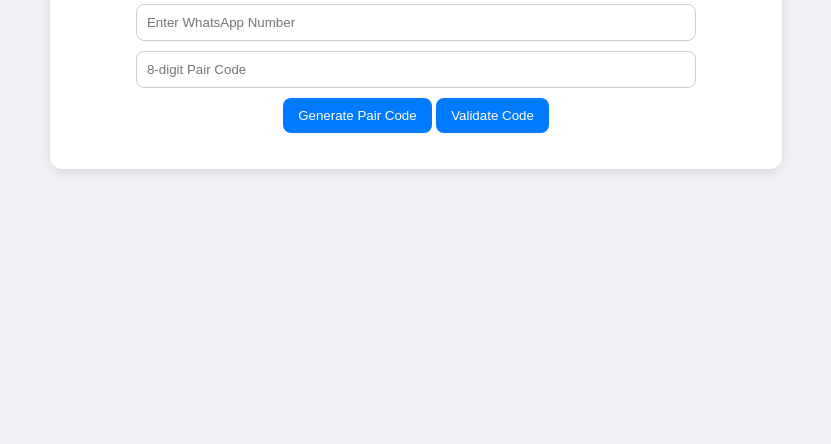
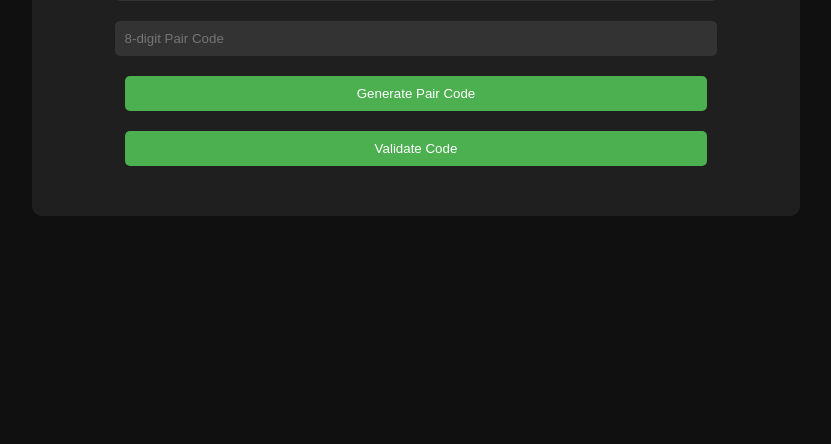
Before and after one commit to lexus-SGR/Botho-vip, a website: page public/index.html in a window 1280 px wide. Shown: the part 372-816 px from the top of the page, without its empty margins (224-1055 px from the left). Drawn offline with Linux system fonts and the light colour scheme.

Commit message:
Update style.css

```diff
--- a/public/style.css
+++ b/public/style.css
@@ -1,36 +1,45 @@
 body {
-  font-family: Arial, sans-serif;
-  background: #f0f2f5;
+  background: #101010;
+  color: white;
+  font-family: sans-serif;
   display: flex;
   justify-content: center;
   align-items: center;
   height: 100vh;
 }
+
 .container {
-  background: #fff;
-  padding: 20px 30px;
-  border-radius: 12px;
-  box-shadow: 0 4px 12px rgba(0, 0, 0, 0.1);
+  background: #1f1f1f;
+  padding: 20px;
+  border-radius: 10px;
   text-align: center;
 }
+
+input, button {
+  padding: 10px;
+  margin: 10px;
+  width: 80%;
+  border: none;
+  border-radius: 5px;
+}
+
 input {
-  padding: 10px;
-  width: 80%;
-  margin-bottom: 10px;
-  border: 1px solid #ccc;
-  border-radius: 8px;
+  background: #333;
+  color: white;
 }
+
 button {
-  padding: 10px 15px;
-  background: #007bff;
-  color: #fff;
-  border: none;
-  border-radius: 8px;
+  background: #4caf50;
+  color: white;
   cursor: pointer;
 }
+
 button:hover {
-  background: #0056b3;
+  background: #45a049;
 }
-.hidden {
-  display: none;
+
+#response {
+  margin-top: 20px;
+  white-space: pre-wrap;
+  word-break: break-word;
 }
```
